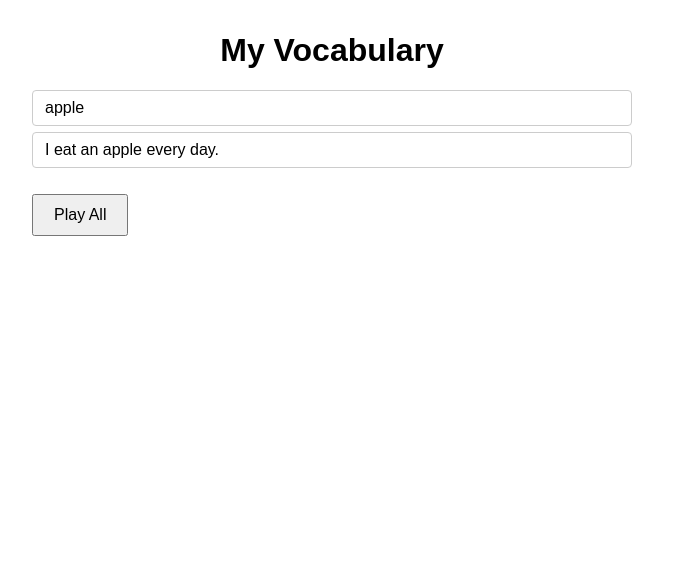
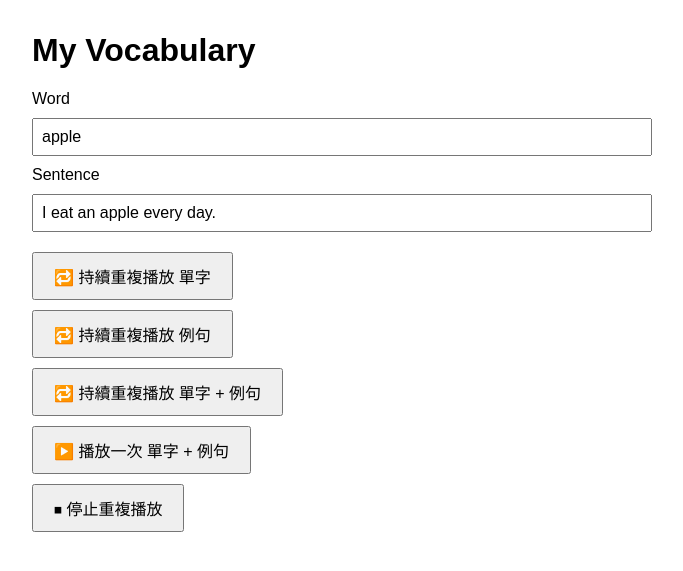
Before and after one commit to DarkShadowTW/Web-EnglishPractice, a Flask app: page / in a window 1280 px wide. Shown: the top 571 px of the page, without its empty margins (308-991 px from the left). Run offline with Flask 3, Linux system fonts and the light colour scheme.

Commit message:
Update latest features and fixes

```diff
--- a/static/script.js
+++ b/static/script.js
@@ -1,62 +1,60 @@
-// 讓文字雙擊可編輯，按 Enter 儲存
-function editText(element) {
-  const originalText = element.textContent;
-  element.contentEditable = true;
-  element.focus();
+let repeatIntervalId = null;
+let repeatMode = null;
 
-  function saveEdit(event) {
-    if (event.key === "Enter") {
-      event.preventDefault();
-      element.contentEditable = false;
-      element.removeEventListener('keydown', saveEdit);
-      alert(`已儲存: ${element.textContent}`);
-    }
-    if (event.key === "Escape") {
-      element.textContent = originalText;
-      element.contentEditable = false;
-      element.removeEventListener('keydown', saveEdit);
-    }
-  }
-
-  element.addEventListener('keydown', saveEdit);
+function speak(text, onend) {
+  if (!text) return;
+  const utterance = new SpeechSynthesisUtterance(text);
+  utterance.lang = "en-US";
+  utterance.onend = onend;
+  speechSynthesis.speak(utterance);
 }
 
-// 用 SpeechSynthesis 朗讀字串陣列，並依序播放
-function playAll() {
-  const texts = [];
+function startRepeat(mode) {
+  stopRepeat(); // 先停止任何現有重複
+  repeatMode = mode;
 
-  // 取得所有 class 是 word 或 sentence 的元素文字
-  document.querySelectorAll('.word, .sentence').forEach(el => {
-    const text = el.textContent.trim();
-    if (text) texts.push(text);
+  if (mode === 'word') {
+    repeatIntervalId = setInterval(() => {
+      const word = document.getElementById('word').value.trim();
+      speak(word);
+    }, 2000); // 每2秒重複播放
+  } else if (mode === 'sentence') {
+    repeatIntervalId = setInterval(() => {
+      const sentence = document.getElementById('sentence').value.trim();
+      speak(sentence);
+    }, 4000); // 每4秒重複播放
+  } else if (mode === 'both') {
+    // 先播 word 再播 sentence，一次約6秒循環
+    let playWord = true;
+    repeatIntervalId = setInterval(() => {
+      if (playWord) {
+        const word = document.getElementById('word').value.trim();
+        speak(word);
+      } else {
+        const sentence = document.getElementById('sentence').value.trim();
+        speak(sentence);
+      }
+      playWord = !playWord;
+    }, 3000); // 每3秒切換播放單字或句子
+  }
+}
+
+function stopRepeat() {
+  if (repeatIntervalId) {
+    clearInterval(repeatIntervalId);
+    repeatIntervalId = null;
+    repeatMode = null;
+    speechSynthesis.cancel(); // 停止目前語音播放
+  }
+}
+
+function playAllOnce() {
+  stopRepeat();
+
+  const word = document.getElementById('word').value.trim();
+  const sentence = document.getElementById('sentence').value.trim();
+
+  speak(word, () => {
+    speak(sentence);
   });
-
-  if (texts.length === 0) {
-    alert("沒有文字可播放！");
-    return;
-  }
-
-  let i = 0;
-
-  function speakNext() {
-    if (i >= texts.length) {
-      console.log("全部播放完成！");
-      return;
-    }
-
-    const utterance = new SpeechSynthesisUtterance(texts[i]);
-    utterance.onend = () => {
-      i++;
-      speakNext();
-    };
-    utterance.onerror = (e) => {
-      console.error("播放錯誤:", e);
-      i++;
-      speakNext();
-    };
-
-    speechSynthesis.speak(utterance);
-  }
-
-  speakNext();
 }
--- a/templates/index.html
+++ b/templates/index.html
@@ -10,25 +10,23 @@
       margin: 2rem auto;
       padding: 0 1rem;
     }
-    h1 {
-      text-align: center;
+    label, input, button {
+      display: block;
+      margin: 10px 0;
     }
-    .word, .sentence {
-      padding: 8px 12px;
-      margin: 6px 0;
-      border: 1px solid #ccc;
-      border-radius: 4px;
-      cursor: pointer;
-      user-select: none;
-    }
-    .word:hover, .sentence:hover {
-      background-color: #f0f0f0;
+    input {
+      width: 100%;
+      padding: 8px;
+      font-size: 16px;
     }
     button {
-      margin-top: 20px;
+      margin-right: 10px;
       padding: 10px 20px;
       font-size: 16px;
       cursor: pointer;
+    }
+    .button-group {
+      margin-top: 20px;
     }
   </style>
 </head>
@@ -36,12 +34,20 @@
 
   <h1>My Vocabulary</h1>
 
-  <div class="word" ondblclick="editText(this)">apple</div>
-  <div class="sentence" ondblclick="editText(this)">I eat an apple every day.</div>
+  <label for="word">Word</label>
+  <input type="text" id="word" value="apple" />
 
-  <button onclick="playAll()">Play All</button>
+  <label for="sentence">Sentence</label>
+  <input type="text" id="sentence" value="I eat an apple every day." />
 
-  <!-- 正確引用靜態資源 -->
+  <div class="button-group">
+    <button onclick="startRepeat('word')">🔁 持續重複播放 單字</button>
+    <button onclick="startRepeat('sentence')">🔁 持續重複播放 例句</button>
+    <button onclick="startRepeat('both')">🔁 持續重複播放 單字 + 例句</button>
+    <button onclick="playAllOnce()">▶️ 播放一次 單字 + 例句</button>
+    <button onclick="stopRepeat()">⏹ 停止重複播放</button>
+  </div>
+
   <script src="{{ url_for('static', filename='script.js') }}"></script>
 
 </body>
```
